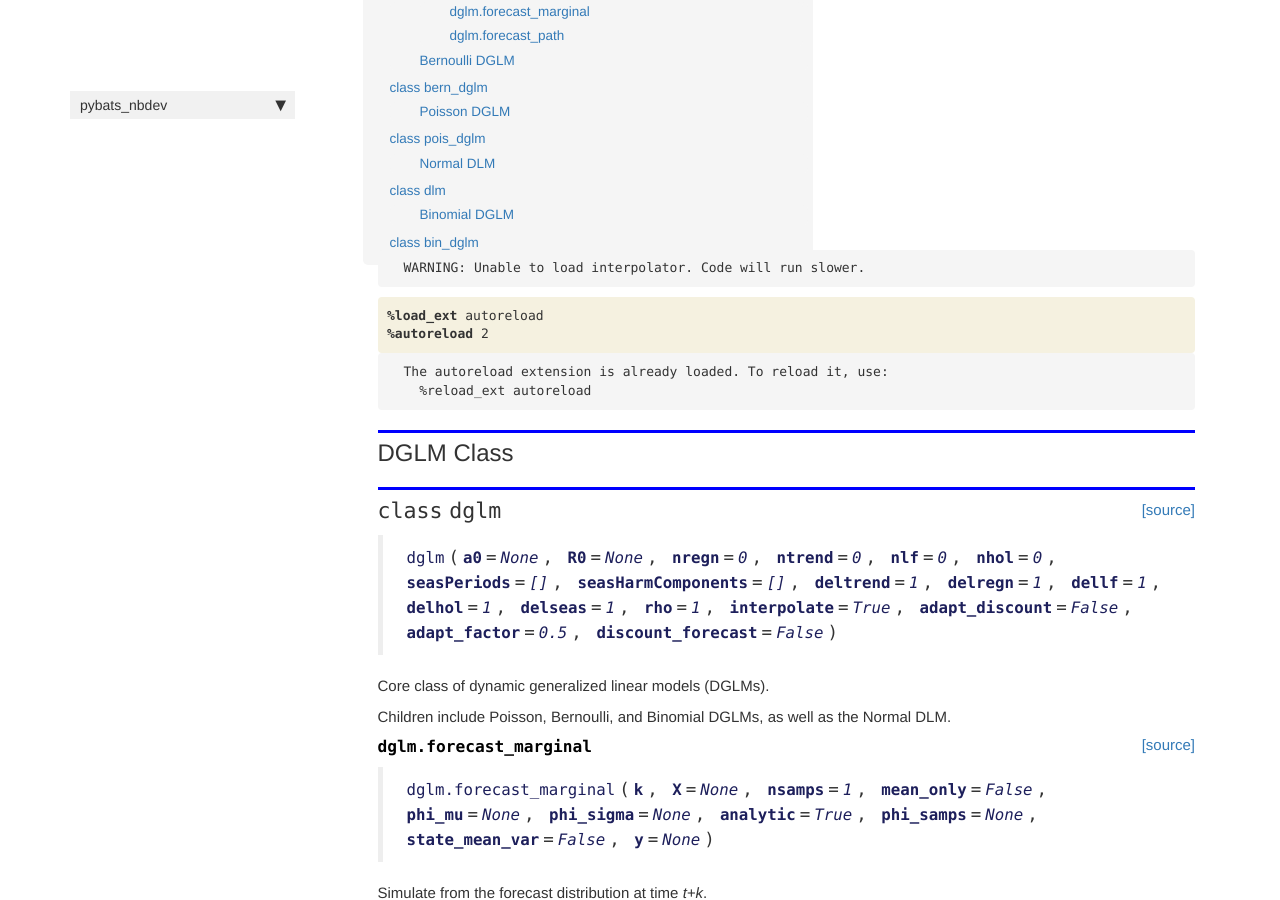
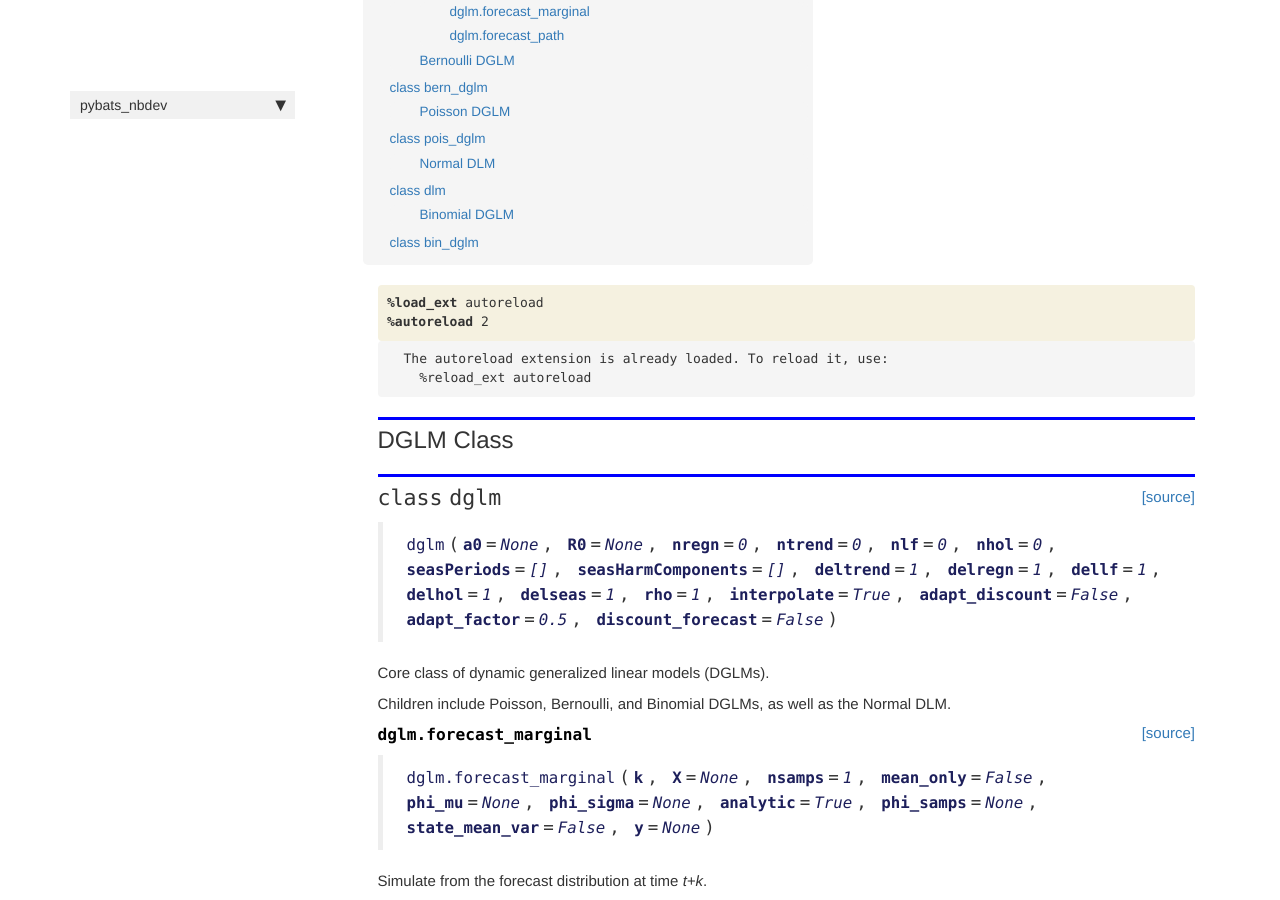
Before and after one commit to lavinei/pybats_nbdev, a Jekyll site: the page built from docs/dglm.html, in a window 1280 px wide and 900 px high, scrolled down 321 px. Built offline with Jekyll 4.4.1, drawn with Linux system fonts in a browser that asks for light colours; nearby versions of some CDN libraries; comment, search, counter and statistics services are not loaded; some of the changed text lies outside the part shown.

```diff
--- a/docs/dglm.html
+++ b/docs/dglm.html
@@ -23,20 +23,6 @@ description: "The class Dynamic Generalized Linear Model (DGLM) is at the core o
     {% raw %}
 
 <div class="cell border-box-sizing code_cell rendered">
-
-<div class="output_wrapper">
-<div class="output">
-
-<div class="output_area">
-
-<div class="output_subarea output_stream output_stdout output_text">
-<pre>WARNING: Unable to load interpolator. Code will run slower.
-</pre>
-</div>
-</div>
-
-</div>
-</div>
 
 </div>
     {% endraw %}
@@ -199,7 +185,7 @@ mod.forecast_path(k, X[t+1:t+k+1], nsamps=1000)</p>
 
 <div class="inner_cell">
     <div class="input_area">
-<div class=" highlight hl-ipython3"><pre><span></span><span class="kn">from</span> <span class="nn">pybats.shared</span> <span class="kn">import</span> <span class="n">load_sales_example</span>
+<div class=" highlight hl-ipython3"><pre><span></span><span class="kn">from</span> <span class="nn">pybats_nbdev.shared</span> <span class="kn">import</span> <span class="n">load_sales_example</span>
 <span class="n">load_sales_example</span><span class="p">()</span><span class="o">.</span><span class="n">head</span><span class="p">()</span>
 </pre></div>
 
@@ -232,35 +218,35 @@ mod.forecast_path(k, X[t+1:t+k+1], nsamps=1000)</p>
   <thead>
     <tr style="text-align: right;">
       <th></th>
+      <th>Sales</th>
       <th>Advertising</th>
-      <th>Sales</th>
     </tr>
   </thead>
   <tbody>
     <tr>
       <th>1</th>
+      <td>15</td>
       <td>12.0</td>
-      <td>15</td>
     </tr>
     <tr>
       <th>2</th>
+      <td>16</td>
       <td>20.5</td>
-      <td>16</td>
     </tr>
     <tr>
       <th>3</th>
+      <td>18</td>
       <td>21.0</td>
-      <td>18</td>
     </tr>
     <tr>
       <th>4</th>
+      <td>27</td>
       <td>15.5</td>
-      <td>27</td>
     </tr>
     <tr>
       <th>5</th>
+      <td>21</td>
       <td>15.3</td>
-      <td>21</td>
     </tr>
   </tbody>
 </table>
```
Also changed, not shown: docs/index.html (+1 -1 lines), docs/images/output_15_0.png, 2 other files.
